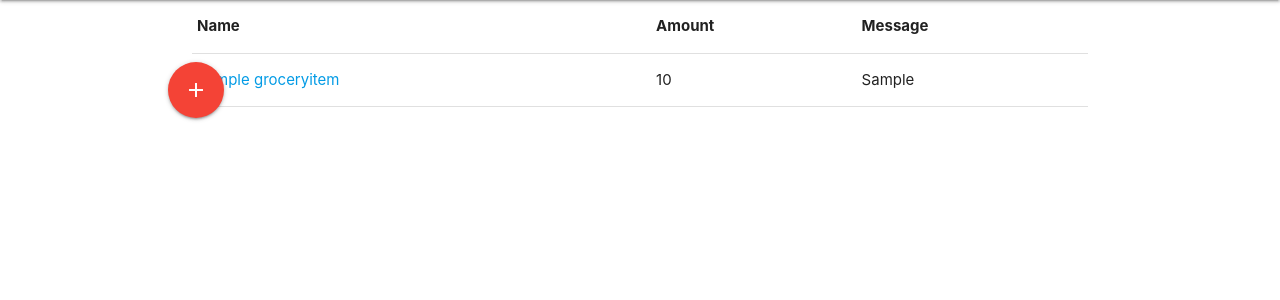
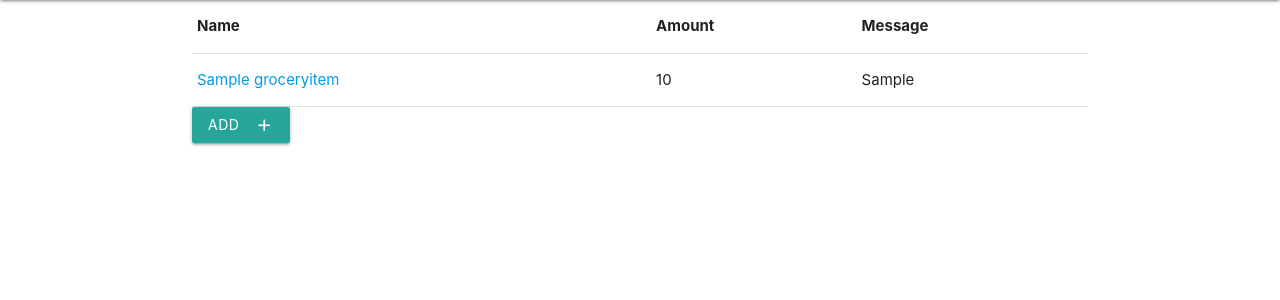
Before and after one commit to pgellert/simple-api, a Django app: page /groceries in a window 1280 px wide. Shown: the part 64-364 px from the top of the page. Run offline with Django 3.2, Linux system fonts and the light colour scheme; a user stored in the database is signed in; tables that the repository leaves empty hold one stand-in row (values such as "Sample post"); some libraries are stand-ins or nearby versions.

Commit message:
Replaced FAB with button

```diff
--- a/app/templates/groceries.html
+++ b/app/templates/groceries.html
@@ -21,7 +21,7 @@
   </tbody>
 </table>
 
-<a class="btn-floating btn-large waves-effect waves-light red" href="{% url "add_grocery_item" %}" style="bottom: 45px; right: 24px;">
-    <i class="material-icons">add</i>
+<a class="btn waves-effect waves-light" href="{% url "add_grocery_item" %}">Add
+    <i class="material-icons right">add</i>
 </a>
 {% endblock %}
```
